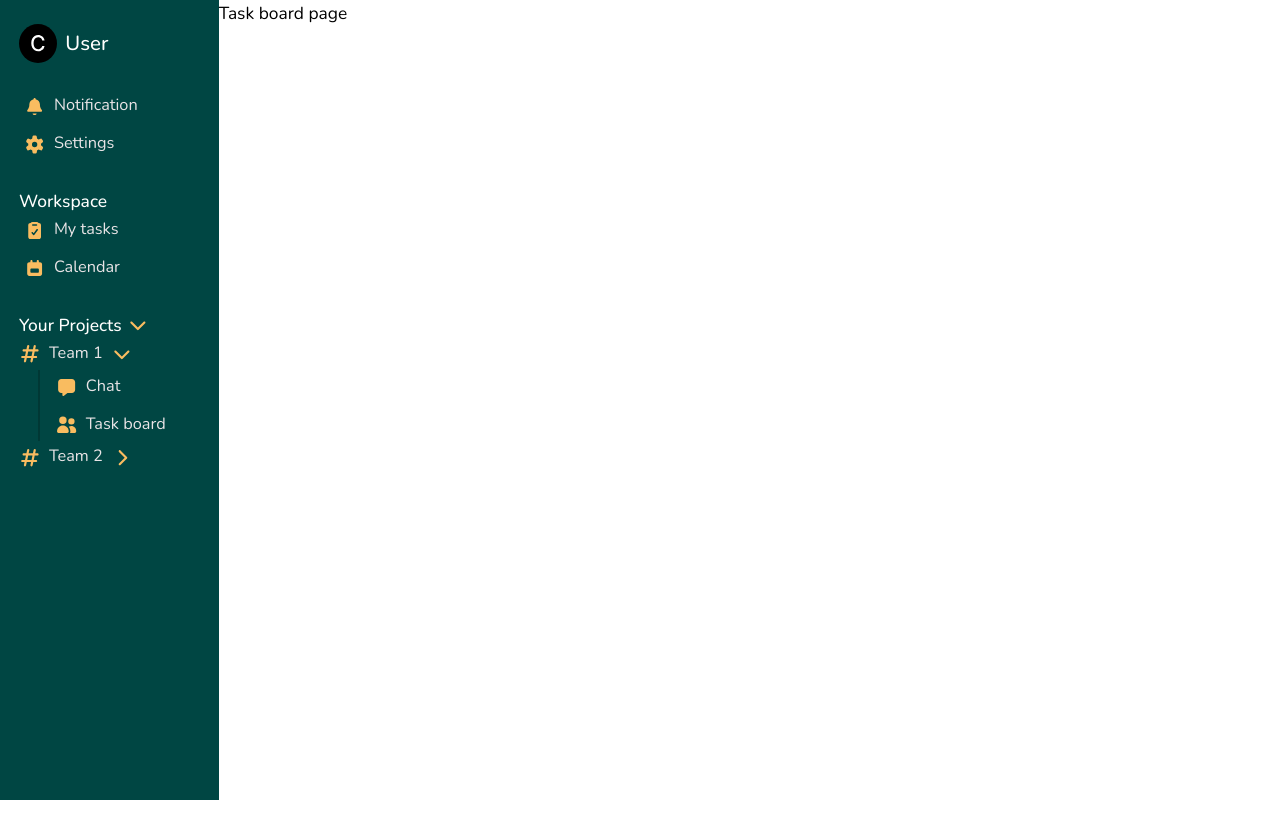
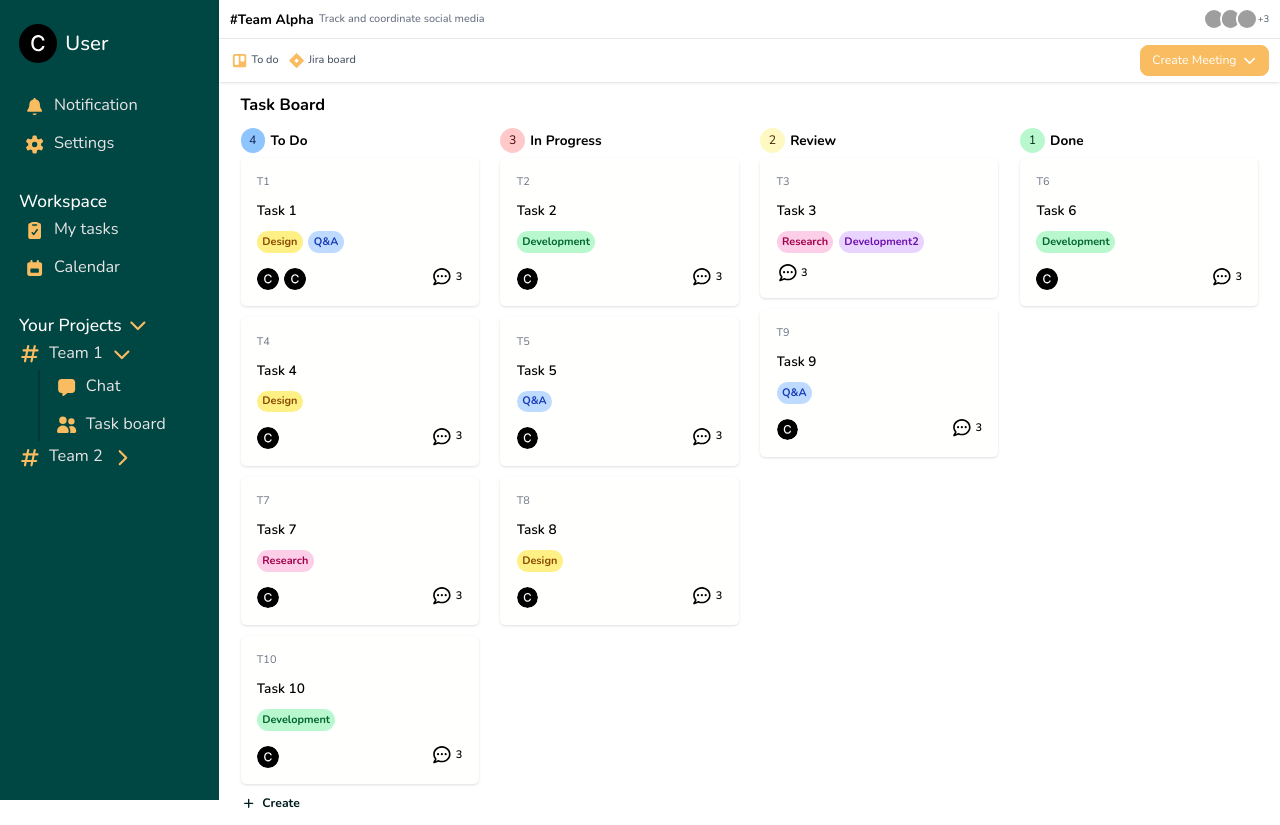
Before and after one commit to KhanhDo2604/workspace_project, a React (Vite) app: page /task-board in a window 1280 px wide. Before the commit the page ends 800 px from the top, so only its background shows below. Built offline with nearby package versions, Linux system fonts and the light colour scheme; grey boxes are pictures that could not be loaded.

Commit message:
Team task management (in progress)

```diff
--- a/src/constants/color.js
+++ b/src/constants/color.js
@@ -9,3 +9,12 @@ export const colors = {
     main: '#e8e4e6',
     stroke: '#001e1d',
 };
+
+export const typeColorMap = {
+    Design: 'bg-yellow-200 text-yellow-800',
+    Research: 'bg-pink-200 text-pink-800',
+    'Q&A': 'bg-blue-200 text-blue-800',
+    Development: 'bg-green-200 text-green-800',
+    Development2: 'bg-purple-200 text-purple-800',
+    Development3: 'bg-red-200 text-red-800',
+};
--- a/src/constants/icon.js
+++ b/src/constants/icon.js
@@ -25,9 +25,10 @@ import {
     faVideoSlash,
     faEllipsisVertical,
     faPaperPlane,
+    faPlus,
 } from '@fortawesome/free-solid-svg-icons';
 import { faJira, faTrello } from '@fortawesome/free-brands-svg-icons';
-import { faEnvelope, faClock, faCalendarDays } from '@fortawesome/free-regular-svg-icons';
+import { faEnvelope, faClock, faCalendarDays, faCommentDots } from '@fortawesome/free-regular-svg-icons';
 
 const icon = {
     chat: faMessage,
@@ -57,6 +58,8 @@ const icon = {
     jira: faJira,
     trello: faTrello,
     calendarOutline: faCalendarDays,
+    comment: faCommentDots,
+    add: faPlus,
 };
 
 const image = {
--- /dev/null
+++ b/src/pages/TaskBoard/TaskCard.jsx
@@ -0,0 +1,48 @@
+import { FontAwesomeIcon } from '@fortawesome/react-fontawesome';
+import { typeColorMap } from '../../constants/color';
+import assets from '../../constants/icon';
+
+function TaskCard({ id, title, assignees, types }) {
+    return (
+        <div className="bg-headline p-6 rounded-lg shadow-sm w-full">
+            <p className="text-gray-500 text-base">{id}</p>
+
+            <h1 className="text-xl font-semibold line-clamp-1 text-ellipsis overflow-hidden mt-4">{title}</h1>
+
+            <div className="my-4 gap-2 flex flex-wrap">
+                {types.map((type, index) => (
+                    <span
+                        key={index}
+                        className={`px-2 py-1 text-base rounded-full font-bold ${
+                            typeColorMap[type] || 'bg-gray-200 text-gray-800'
+                        }`}
+                    >
+                        {type}
+                    </span>
+                ))}
+            </div>
+
+            <div className="flex justify-between">
+                {assignees && assignees.length > 0 && (
+                    <div>
+                        {assignees.map((assignee, index) => (
+                            <img
+                                key={index}
+                                src={assignee.avatar || assets.image.userTemp}
+                                alt={assignee.name}
+                                className="w-8 h-8 rounded-full inline-block mr-2"
+                            />
+                        ))}
+                    </div>
+                )}
+
+                <div className="flex gap-1 items-center justify-center">
+                    <FontAwesomeIcon icon={assets.icon.comment} />
+                    <p className="text-base font-semibold">3</p>
+                </div>
+            </div>
+        </div>
+    );
+}
+
+export default TaskCard;
--- a/src/pages/TaskBoard/index.jsx
+++ b/src/pages/TaskBoard/index.jsx
@@ -1,9 +1,170 @@
+import { FontAwesomeIcon } from '@fortawesome/react-fontawesome';
+import Button from '../../components/Button';
+import assets from '../../constants/icon';
+import TaskCard from './TaskCard';
+import ProjectHeader from '../../components/ProjectHeader';
+
 function TaskBoardPage() {
-  return (
-    <div>
-      <h1>Task board page</h1>
-    </div>
-  );
+    const tasks = [
+        {
+            id: 'T1',
+            title: 'Task 1',
+            assignees: [
+                { name: 'User 1', avatar: assets.image.userTemp },
+                { name: 'User 2', avatar: assets.image.userTemp },
+            ],
+            types: ['Design', 'Q&A'],
+            status: 'todo',
+        },
+        {
+            id: 'T2',
+            title: 'Task 2',
+            assignees: [{ name: 'User 3', avatar: assets.image.userTemp }],
+            types: ['Development'],
+            status: 'in-progress',
+        },
+        {
+            id: 'T3',
+            title: 'Task 3',
+            assignees: [],
+            types: ['Research', 'Development2'],
+            status: 'review',
+        },
+        {
+            id: 'T4',
+            title: 'Task 4',
+            assignees: [{ name: 'User 4', avatar: assets.image.userTemp }],
+            types: ['Design'],
+            status: 'todo',
+        },
+        {
+            id: 'T5',
+            title: 'Task 5',
+            assignees: [{ name: 'User 5', avatar: assets.image.userTemp }],
+            types: ['Q&A'],
+            status: 'in-progress',
+        },
+        {
+            id: 'T6',
+            title: 'Task 6',
+            assignees: [{ name: 'User 6', avatar: assets.image.userTemp }],
+            types: ['Development'],
+            status: 'done',
+        },
+        {
+            id: 'T7',
+            title: 'Task 7',
+            assignees: [{ name: 'User 7', avatar: assets.image.userTemp }],
+            types: ['Research'],
+            status: 'todo',
+        },
+        {
+            id: 'T8',
+            title: 'Task 8',
+            assignees: [{ name: 'User 8', avatar: assets.image.userTemp }],
+            types: ['Design'],
+            status: 'in-progress',
+        },
+        {
+            id: 'T9',
+            title: 'Task 9',
+            assignees: [{ name: 'User 9', avatar: assets.image.userTemp }],
+            types: ['Q&A'],
+            status: 'review',
+        },
+        {
+            id: 'T10',
+            title: 'Task 10',
+            assignees: [{ name: 'User 10', avatar: assets.image.userTemp }],
+            types: ['Development'],
+            status: 'todo',
+        },
+    ];
+
+    const teamInfo = {
+        teamName: 'Team Alpha',
+        teamDescription: 'Track and coordinate social media',
+        teamMembers: [{ avatar: '/user1.jpg' }, { avatar: '/user2.jpg' }, { avatar: '/user3.jpg' }],
+    };
+
+    return (
+        <div className="size-full ">
+            <ProjectHeader {...teamInfo} />
+
+            <div className="px-8 py-5">
+                <h1 className="text-2xl font-bold">Task Board</h1>
+                <div className="grid grid-cols-4 gap-8 h-2/3 mt-4">
+                    <div>
+                        <div className="flex items-center mb-2">
+                            <div className="rounded-full bg-blue-300 text-blue-950 size-9 text-lg mr-2 flex justify-center items-center">
+                                {tasks.filter((task) => task.status === 'todo').length}
+                            </div>
+                            <h2 className="text-xl font-bold">To Do</h2>
+                        </div>
+                        <div className="flex flex-col gap-4">
+                            {tasks
+                                .filter((task) => task.status === 'todo')
+                                .map((e) => (
+                                    <TaskCard key={e.id} {...e} />
+                                ))}
+                        </div>
+                    </div>
+                    <div>
+                        <div className="flex items-center mb-2">
+                            <div className="rounded-full bg-red-200 text-red-950 size-9 text-lg mr-2 flex justify-center items-center">
+                                {tasks.filter((task) => task.status === 'in-progress').length}
+                            </div>
+                            <h2 className="text-xl font-bold">In Progress</h2>
+                        </div>
+                        <div className="flex flex-col gap-4">
+                            {tasks
+                                .filter((task) => task.status === 'in-progress')
+                                .map((e) => (
+                                    <TaskCard key={e.id} {...e} />
+                                ))}
+                        </div>
+                    </div>
+                    <div>
+                        <div className="flex items-center mb-2">
+                            <div className="rounded-full bg-yellow-100 text-yellow-950 size-9 text-lg mr-2 flex justify-center items-center">
+                                {tasks.filter((task) => task.status === 'review').length}
+                            </div>
+                            <h2 className="text-xl font-bold">Review</h2>
+                        </div>
+                        <div className="flex flex-col gap-4">
+                            {tasks
+                                .filter((task) => task.status === 'review')
+                                .map((e) => (
+                                    <TaskCard key={e.id} {...e} />
+                                ))}
+                        </div>
+                    </div>
+                    <div>
+                        <div className="flex items-center mb-2">
+                            <div className="rounded-full bg-green-200 text-green-950 size-9 text-lg mr-2 flex justify-center items-center">
+                                {tasks.filter((task) => task.status === 'done').length}
+                            </div>
+                            <h2 className="text-xl font-bold">Done</h2>
+                        </div>
+                        <div className="flex flex-col gap-4">
+                            {tasks
+                                .filter((task) => task.status === 'done')
+                                .map((e) => (
+                                    <TaskCard key={e.id} {...e} />
+                                ))}
+                        </div>
+                    </div>
+                </div>
+                <Button
+                    variant="text"
+                    className="mt-4 text-stroke"
+                    startIcon={<FontAwesomeIcon icon={assets.icon.add} size="sm" />}
+                >
+                    <p className="font-bold text-lg leading-0">Create</p>
+                </Button>
+            </div>
+        </div>
+    );
 }
 
 export default TaskBoardPage;
```
